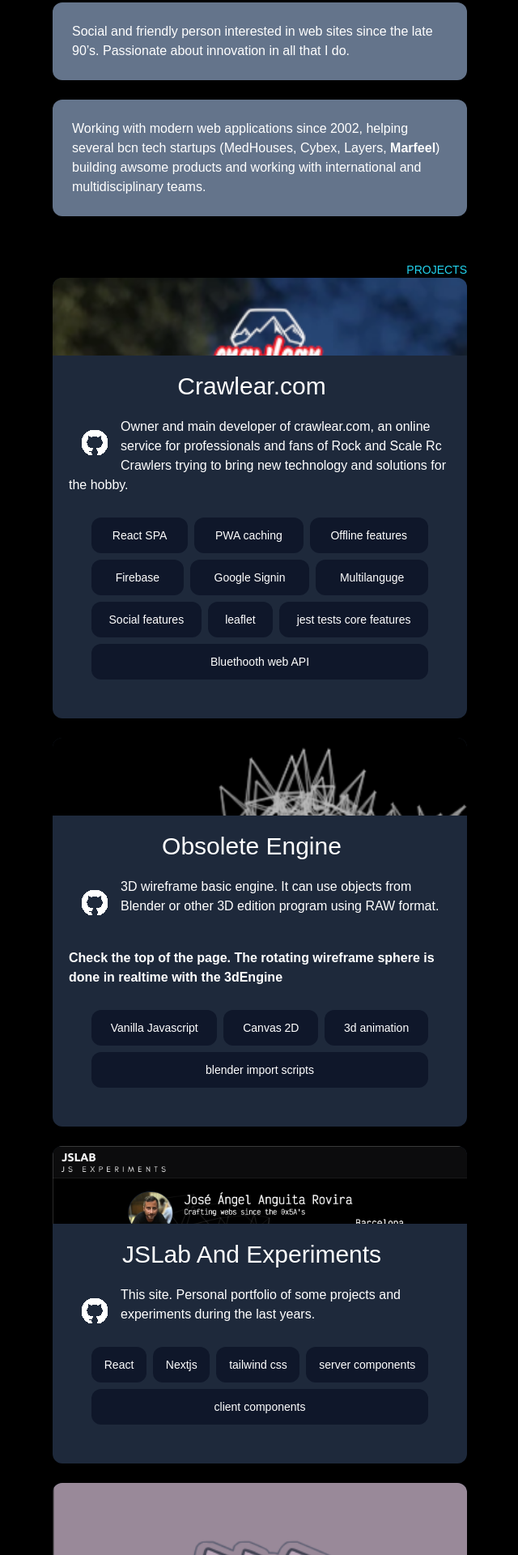
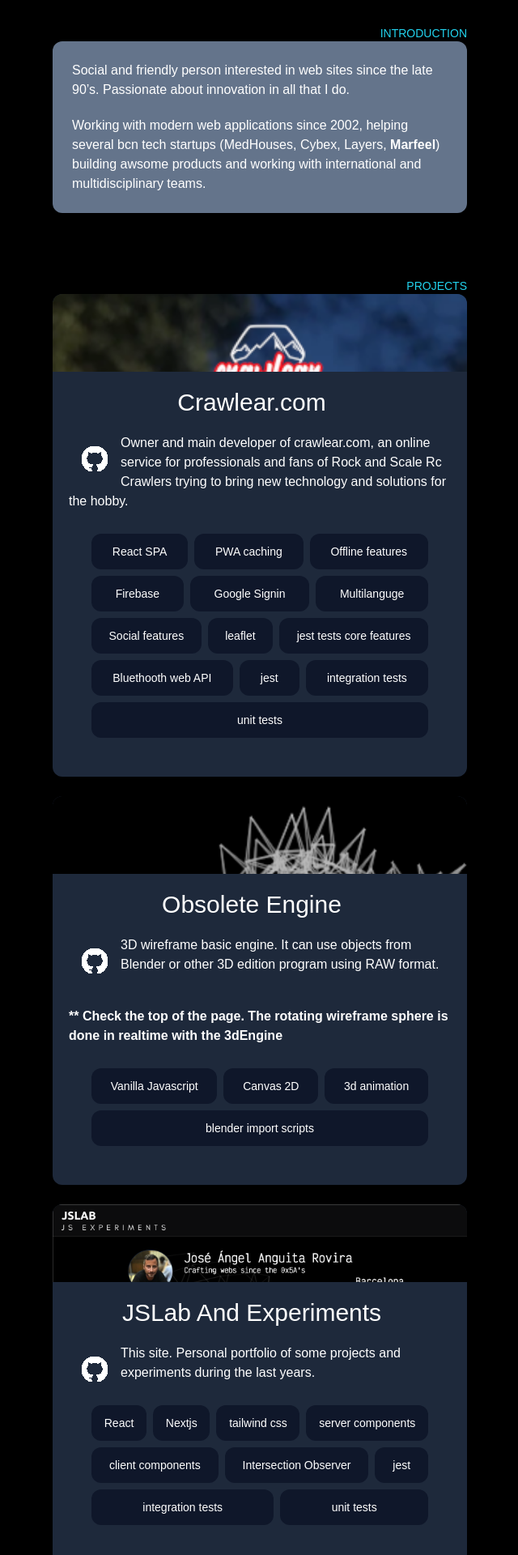
Before and after one commit to neuroflip/flatline-website, a Next.js app: page / in a window 1280 px wide. Shown: the part 400-2320 px from the top of the page at 81% size, without its empty margins (319-959 px from the left). Built offline with nearby package versions, Linux system fonts and the light colour scheme; a web font is replaced by a local one.

Commit message:
Info changed like some tags, and correction click on section to visualize the section title

```diff
--- a/app/page.tsx
+++ b/app/page.tsx
@@ -33,10 +33,10 @@
       <div id="introduction">
         <Title><>INTRODUCTION</></Title>
         <Card extraClassName="p-6 mt-0">
-          <>Social and friendly person interested in web sites since the late 90’s. Passionate about innovation in all that I do.</>
-        </Card>
-        <Card extraClassName="p-6 mt-6">
-          <>Working with modern web applications since 2002, helping several bcn tech startups (MedHouses, Cybex, Layers, <b>Marfeel</b>) building awsome products and working with international and multidisciplinary teams.</>
+          <>
+            <p>Social and friendly person interested in web sites since the late 90’s. Passionate about innovation in all that I do.</p>
+            <p className="mt-5">Working with modern web applications since 2002, helping several bcn tech startups (MedHouses, Cybex, Layers, <b>Marfeel</b>) building awsome products and working with international and multidisciplinary teams.</p>
+          </>
         </Card>
       </div>
       <div id="projects">
--- a/app/ui/Title.tsx
+++ b/app/ui/Title.tsx
@@ -5,7 +5,7 @@
 }
 
 function Title ({ children }: TitleProps) {
-  return <div className='text-cyan-400 text-sm text-right mt-8 w-full'>
+  return <div className='text-cyan-400 text-sm text-right pt-14 w-full'>
     { children }
   </div>
 }
--- a/app/ui/projects/CrawlearTags.tsx
+++ b/app/ui/projects/CrawlearTags.tsx
@@ -13,6 +13,9 @@
       <Tag text='leaflet'></Tag>
       <Tag text='jest tests core features'></Tag>
       <Tag text='Bluethooth web API'></Tag>
+      <Tag text='jest'></Tag>
+      <Tag text='integration tests'></Tag>
+      <Tag text='unit tests'></Tag>
   </div>
 }
 
--- a/app/ui/projects/PortfolioTags.tsx
+++ b/app/ui/projects/PortfolioTags.tsx
@@ -8,6 +8,10 @@
       <Tag text='tailwind css'></Tag>
       <Tag text='server components'></Tag>
       <Tag text='client components'></Tag>
+      <Tag text='Intersection Observer'></Tag>
+      <Tag text='jest'></Tag>
+      <Tag text='integration tests'></Tag>
+      <Tag text='unit tests'></Tag>
   </div>
 }
 
--- a/app/ui/projects/ProjectObsolete.tsx
+++ b/app/ui/projects/ProjectObsolete.tsx
@@ -12,7 +12,7 @@
         3D wireframe basic engine. It can use objects from Blender or other 3D edition program using RAW format.
       </div>
       <div className='p-5'>
-        <b>Check the top of the page. The rotating wireframe sphere is done in realtime with the 3dEngine</b>
+        <b>** Check the top of the page. The rotating wireframe sphere is done in realtime with the 3dEngine</b>
         <ProjectObsoleteTags></ProjectObsoleteTags>
       </div></>
   </Project>
--- a/app/ui/projects/PulgonTags.tsx
+++ b/app/ui/projects/PulgonTags.tsx
@@ -5,6 +5,8 @@
     return <div className='m-6  flew-row flex-wrap flex'>
       <Tag text='Vanilla Javascript'></Tag>
       <Tag text='Canvas 2D'></Tag>
+      <Tag text='Touch / mobile'></Tag>
+      <Tag text='keyboard / desktop'></Tag>
   </div>
 }
 
--- a/app/ui/projects/SpaceTrashTags.tsx
+++ b/app/ui/projects/SpaceTrashTags.tsx
@@ -5,6 +5,7 @@
     return <div className='m-6  flew-row flex-wrap flex'>
       <Tag text='Vanilla Javascript'></Tag>
       <Tag text='Canvas 2D'></Tag>
+      <Tag text='keyboard / desktop'></Tag>
   </div>
 }
 
--- a/app/ui/projects/TetrisTags.tsx
+++ b/app/ui/projects/TetrisTags.tsx
@@ -5,6 +5,8 @@
     return <div className='m-6 flew-row flex-wrap flex'>
       <Tag text='Vanilla Javascript'></Tag>
       <Tag text='Canvas 2D'></Tag>
+      <Tag text='Touch / mobile'></Tag>
+      <Tag text='keyboard / desktop'></Tag>
   </div>
 }
 
```
Also changed, not shown: 1 other file (tests, documents, lock files or other folders).
